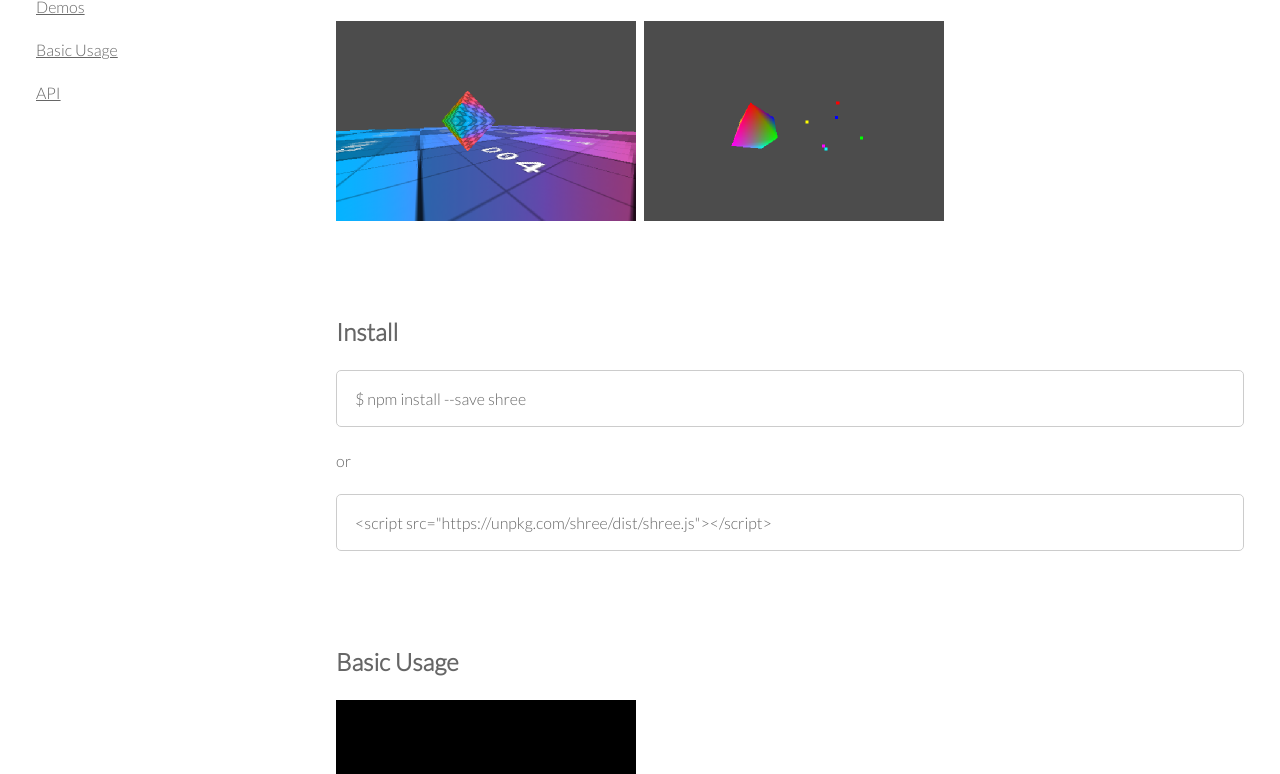
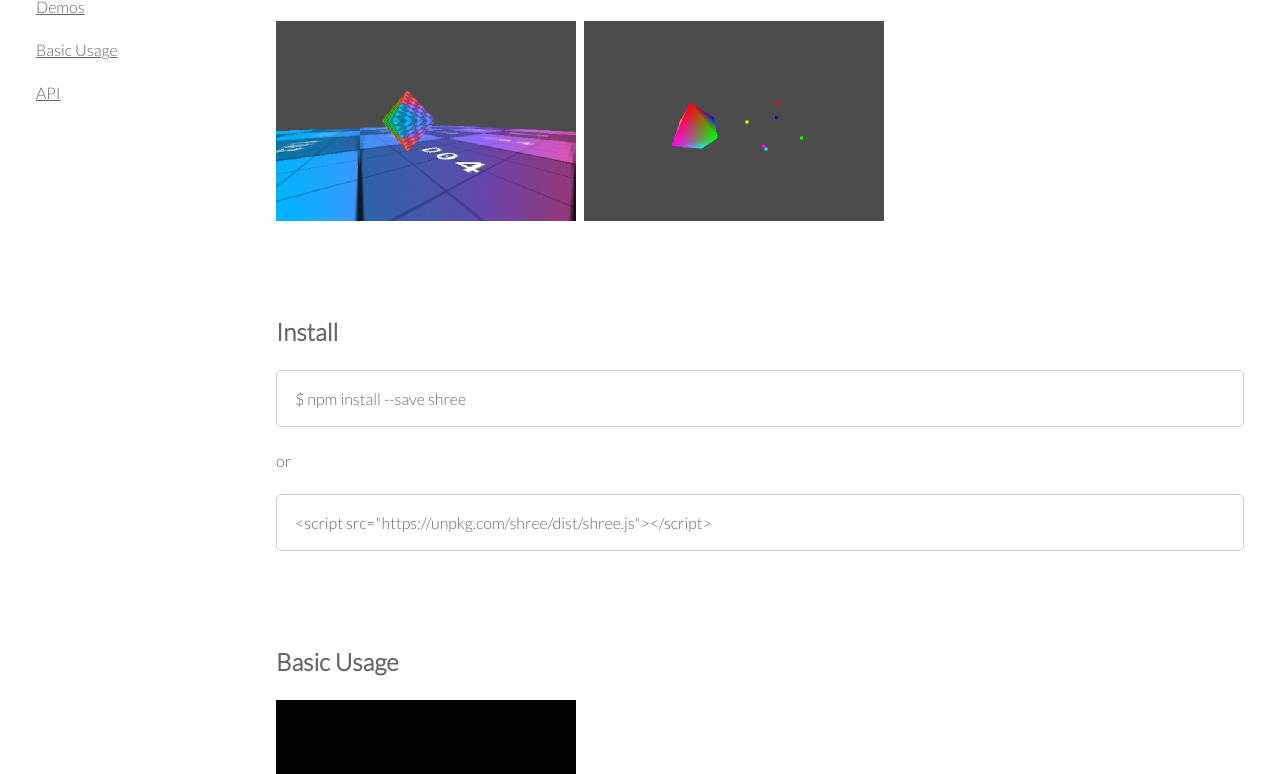
Before and after one commit to sawa-zen/shree, a website built with webpack: page docs/index.html in a window 1280 px wide. Shown: the part 92-866 px from the top of the page. Built offline with nearby package versions, Linux system fonts and the light colour scheme; a script that the page names is missing.

Commit message:
Fix style

```diff
--- a/docs/index.css
+++ b/docs/index.css
@@ -9,8 +9,8 @@
   position: fixed;
   top: 0;
   right: 0;
+  left: 0;
   bottom: 0;
-  left: 0;
   z-index: -1;
 }
 
@@ -19,9 +19,10 @@ aside {
   top: 0;
   left: 0;
   bottom: 0;
-  width: 300px;
+  width: 240px;
   padding: 36px;
   box-sizing: border-box;
+  background-color: rgba(255, 255, 255, 0.7);
 }
 
 aside h1 {
@@ -43,7 +44,8 @@ aside ul li:first-child {
 
 main {
   width: 100%;
-  padding-left: 300px;
+  height: 100%;
+  padding-left: 240px;
   padding-bottom: 24px;
   box-sizing: border-box;
 }
--- a/docs/index.html
+++ b/docs/index.html
@@ -38,6 +38,7 @@
   </script>
 </head>
 <body>
+  <div class="background" id="background"></div>
   <aside>
     <h1>Shree.js</h1>
     <ul class="Aside__nav">
@@ -334,7 +335,6 @@ renderer.render(scene, camera);</code></pre>
       </div>
     </section>
   </main>
-  <div class="background" id="background"></div>
   <script type="text/javascript" src="./index.js"></script>
 </body>
 </html>
```
